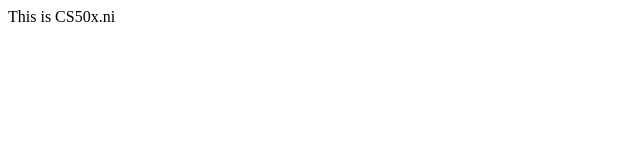
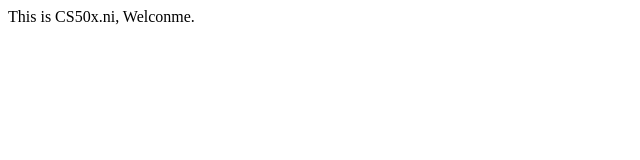
Before and after one commit to rchavezriosjr/lecture0, a plain HTML site: page index.html in a window 1280 px wide. Shown: the full height of the page, 0-640 px from the left. Drawn offline with Linux system fonts and the light colour scheme.

Commit message:
Update index.html

```diff
--- a/index.html
+++ b/index.html
@@ -6,6 +6,6 @@
     <title>Lecture0</title>
 </head>
 <body>
-    This is CS50x.ni
+    This is CS50x.ni, Welconme.
 </body>
 </html>
```
